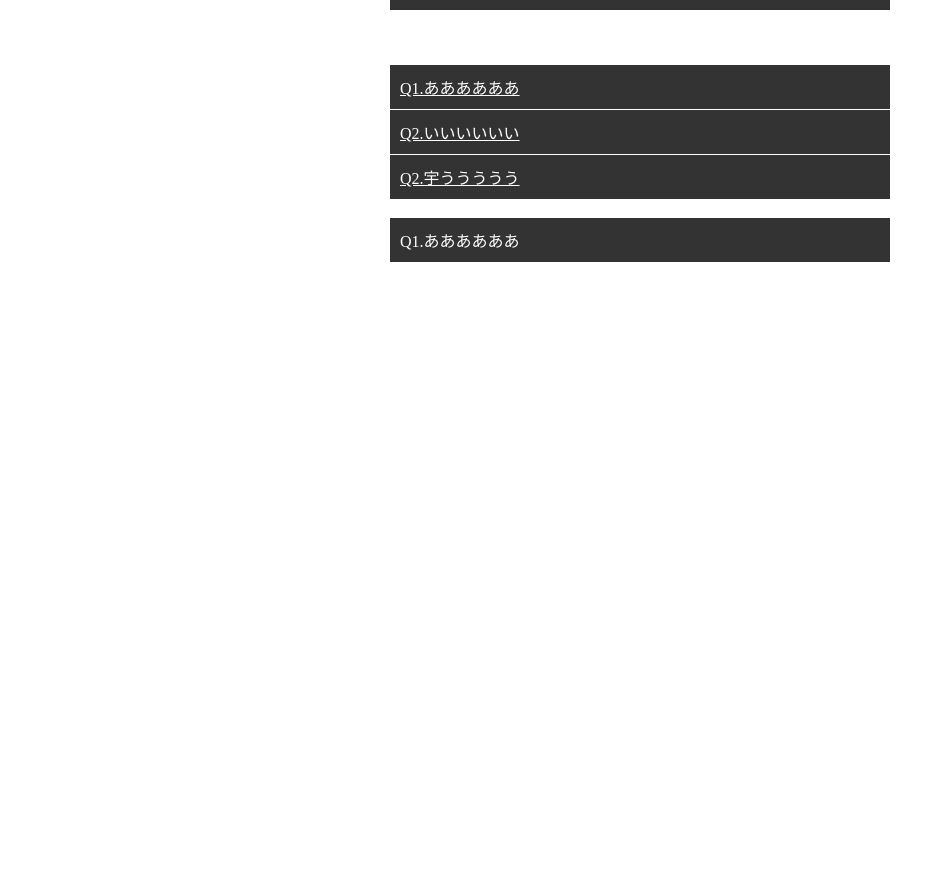
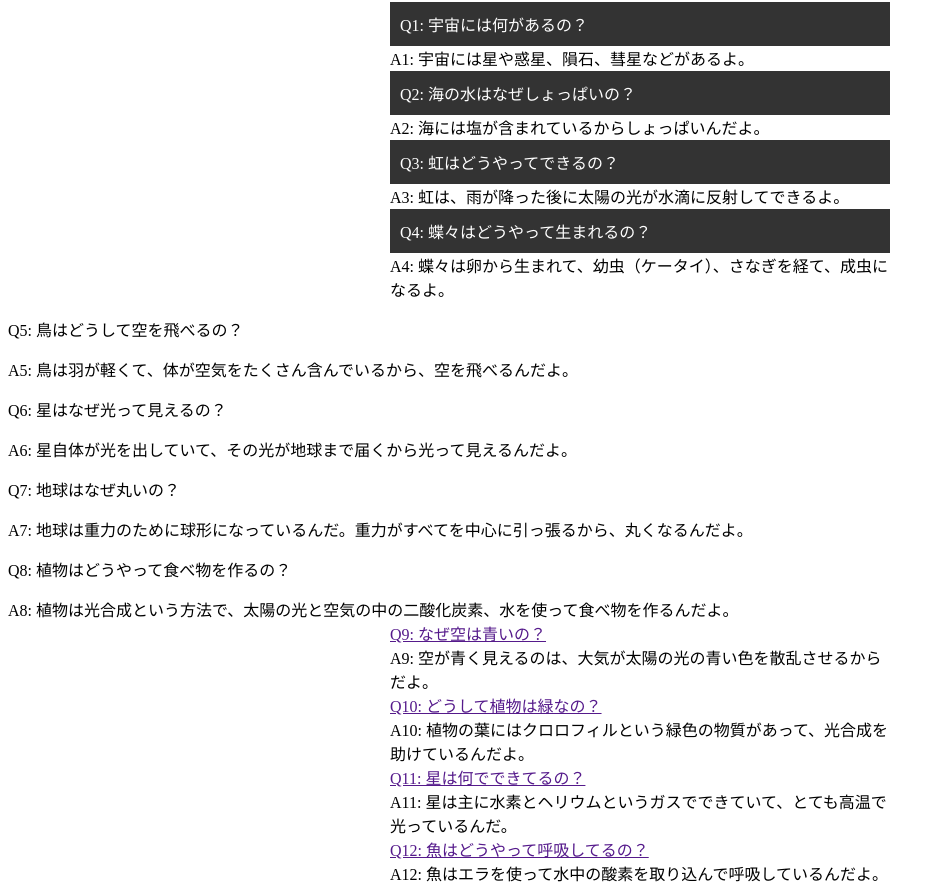
Before and after one commit to hirokiyuhara/Arrenge-UI, a plain HTML site: page arrenge.html in a window 1280 px wide. Shown: the part 88-981 px from the top of the page, without its empty margins (0-945 px from the left). Before the commit the page ends 800 px from the top, so only its background shows below. Drawn offline with Linux system fonts and the light colour scheme.

Commit message:
子供向けのQ&Aを記述

```diff
--- a/arrenge.html
+++ b/arrenge.html
@@ -2,40 +2,87 @@
 <html>
   <head>
     <meta charset="utf-8" />
+    <link
+      href="https://fonts.googleapis.com/css?family=Roboto&display=swap"
+      rel="stylesheet"
+    />
+
     <link rel="stylesheet" href="style.css" />
-    <title>クラスとインスタンス</title>
+    <title>子供向けQ&A</title>
   </head>
   <body>
+    <h1>子供向けQ&A</h1>
     <div class="accordion" id="js-faq">
-      <p class="accordion-trigger">
-        Q1.人生に疲れたんですが、どうしたらいいですか？
-      </p>
-      <div class="accordion-contents">A1.クソして寝ろ</div>
+      <p class="accordion-trigger">Q1: 宇宙には何があるの？</p>
+      <div class="accordion-content">
+        A1: 宇宙には星や惑星、隕石、彗星などがあるよ。
+      </div>
 
-      <p class="accordion-trigger">Q2.バナナはおやつに入りますか？</p>
-      <div class="accordion-contents">
-        A2.グレーです。
-        より安全に事を進めるのであれば、バナナはカットして弁当箱に入れ、キャベツやトマトなどの野菜も同時に入れておくのです。<br />
-        そうすれば、最悪「これはサラダです」という言い訳が成立します。（フルーツサラダ）
+      <p class="accordion-trigger">Q2: 海の水はなぜしょっぱいの？</p>
+      <div class="accordion-content">
+        A2: 海には塩が含まれているからしょっぱいんだよ。
+      </div>
+
+      <p class="accordion-trigger">Q3: 虹はどうやってできるの？</p>
+      <div class="accordion-content">
+        A3: 虹は、雨が降った後に太陽の光が水滴に反射してできるよ。
+      </div>
+
+      <p class="accordion-trigger">Q4: 蝶々はどうやって生まれるの？</p>
+      <div class="accordion-content">
+        A4: 蝶々は卵から生まれて、幼虫（ケータイ）、さなぎを経て、成虫になるよ。
       </div>
     </div>
-    <br /><br /><br />
+    <div class="accordion-1" id="js-accordion-mini">
+      <dl class="accordion-trigger-1">Q5: 鳥はどうして空を飛べるの？</dl>
+      <dt class="accordion-content">
+        A5: 鳥は羽が軽くて、体が空気をたくさん含んでいるから、空を飛べるんだよ。
+      </dt>
+
+      <dl class="accordion-trigger-1">Q6: 星はなぜ光って見えるの？</dl>
+      <dt class="accordion-content">
+        A6: 星自体が光を出していて、その光が地球まで届くから光って見えるんだよ。
+      </dt>
+
+      <dl class="accordion-trigger-1">Q7: 地球はなぜ丸いの？</dl>
+      <dt class="accordion-content">
+        A7:
+        地球は重力のために球形になっているんだ。重力がすべてを中心に引っ張るから、丸くなるんだよ。
+      </dt>
+
+      <dl class="accordion-trigger-1">Q8: 植物はどうやって食べ物を作るの？</dl>
+      <dt class="accordion-content">
+        A8:
+        植物は光合成という方法で、太陽の光と空気の中の二酸化炭素、水を使って食べ物を作るんだよ。
+      </dt>
+    </div>
+
     <div class="accordion" id="js-accordion">
-      <a href="" class="accordion-trigger"> Q1.ああああああ </a>
-      <div class="accordion-contents">A1.ああああああああ！</div>
+      <a href="" class="accordion-trigger-2">Q9: なぜ空は青いの？</a>
+      <div class="accordion-content">
+        A9: 空が青く見えるのは、大気が太陽の光の青い色を散乱させるからだよ。
+      </div>
 
-      <a href="" class="accordion-trigger">Q2.いいいいいい</a>
-      <div class="accordion-contents">A2.いいいいいいいいい！</div>
+      <a href="" class="accordion-trigger-2">Q10: どうして植物は緑なの？</a>
+      <div class="accordion-content">
+        A10:
+        植物の葉にはクロロフィルという緑色の物質があって、光合成を助けているんだよ。
+      </div>
 
-      <a href="" class="accordion-trigger">Q2.宇ううううう</a>
-      <div class="accordion-contents">A2.うううううううう！</div>
+      <a href="" class="accordion-trigger-2">Q11: 星は何でできてるの？</a>
+      <div class="accordion-content">
+        A11:
+        星は主に水素とヘリウムというガスでできていて、とても高温で光っているんだ。
+      </div>
 
-      <br />
-      <dl class="accordion" id="js-accordion-mini">
-        <dt class="accordion-trigger">Q1.ああああああ</dt>
-        <dd class="accordion-contents">A1.ああああああああ！</dd>
-      </dl>
+      <a href="" class="accordion-trigger-2"
+        >Q12: 魚はどうやって呼吸してるの？</a
+      >
+      <div class="accordion-content">
+        A12: 魚はエラを使って水中の酸素を取り込んで呼吸しているんだよ。
+      </div>
     </div>
+
     <script src="arrenge.js"></script>
   </body>
 </html>
```
